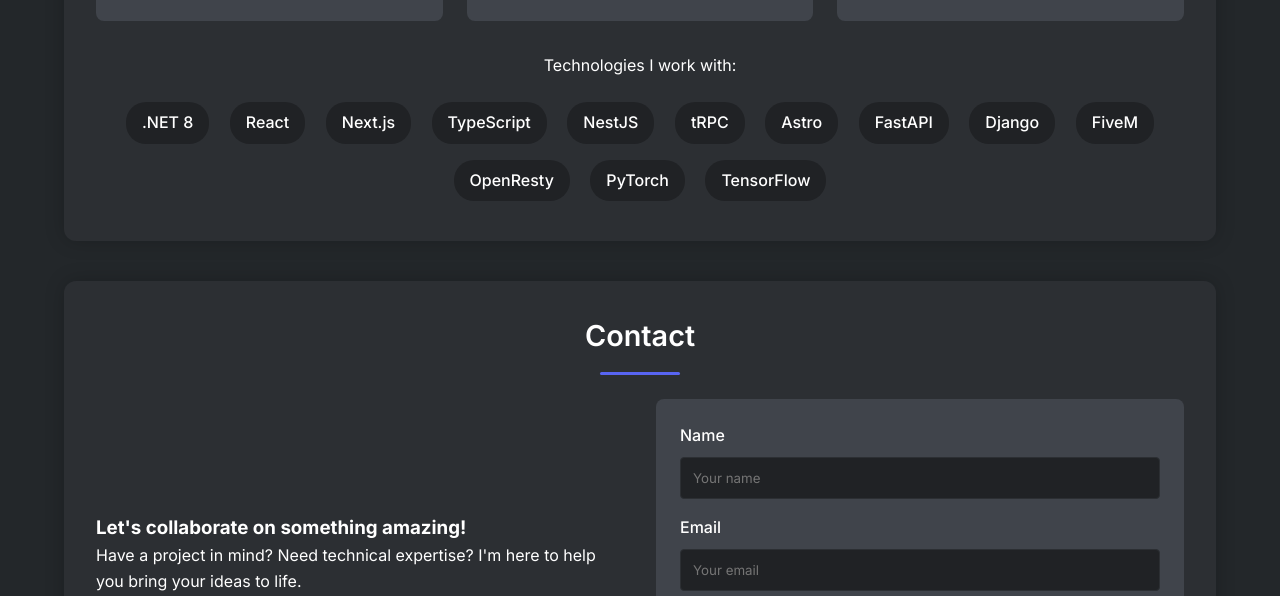
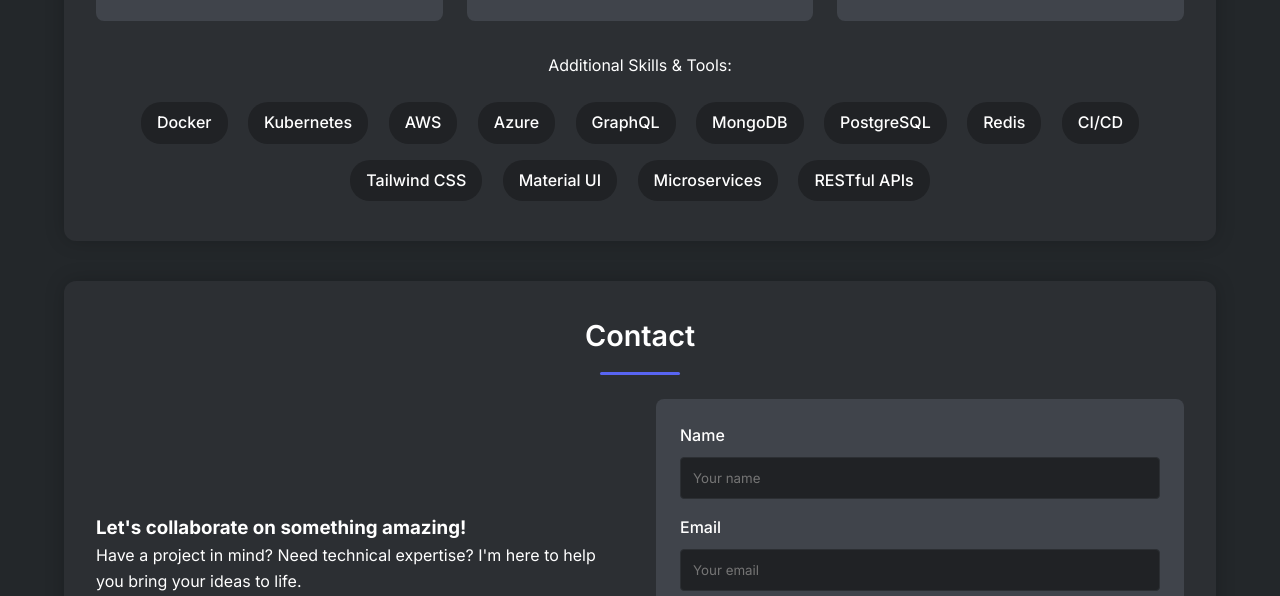
Before and after one commit to savisxss/savishub, a plain HTML site: page index.html in a window 1280 px wide. Shown: the part 1472-2068 px from the top of the page. Drawn offline with Linux system fonts and the light colour scheme.

Commit message:
Update index.html

```diff
--- a/index.html
+++ b/index.html
@@ -640,21 +640,21 @@
             </div>
 
             <div style="margin-top: 2rem; text-align: center;">
-                <p>Technologies I work with:</p>
+                <p>Additional Skills & Tools:</p>
                 <div style="margin-top: 1rem;">
-                    <span class="tech-badge">.NET 8</span>
-                    <span class="tech-badge">React</span>
-                    <span class="tech-badge">Next.js</span>
-                    <span class="tech-badge">TypeScript</span>
-                    <span class="tech-badge">NestJS</span>
-                    <span class="tech-badge">tRPC</span>
-                    <span class="tech-badge">Astro</span>
-                    <span class="tech-badge">FastAPI</span>
-                    <span class="tech-badge">Django</span>
-                    <span class="tech-badge">FiveM</span>
-                    <span class="tech-badge">OpenResty</span>
-                    <span class="tech-badge">PyTorch</span>
-                    <span class="tech-badge">TensorFlow</span>
+                    <span class="tech-badge">Docker</span>
+                    <span class="tech-badge">Kubernetes</span>
+                    <span class="tech-badge">AWS</span>
+                    <span class="tech-badge">Azure</span>
+                    <span class="tech-badge">GraphQL</span>
+                    <span class="tech-badge">MongoDB</span>
+                    <span class="tech-badge">PostgreSQL</span>
+                    <span class="tech-badge">Redis</span>
+                    <span class="tech-badge">CI/CD</span>
+                    <span class="tech-badge">Tailwind CSS</span>
+                    <span class="tech-badge">Material UI</span>
+                    <span class="tech-badge">Microservices</span>
+                    <span class="tech-badge">RESTful APIs</span>
                 </div>
             </div>
         </section>
```
